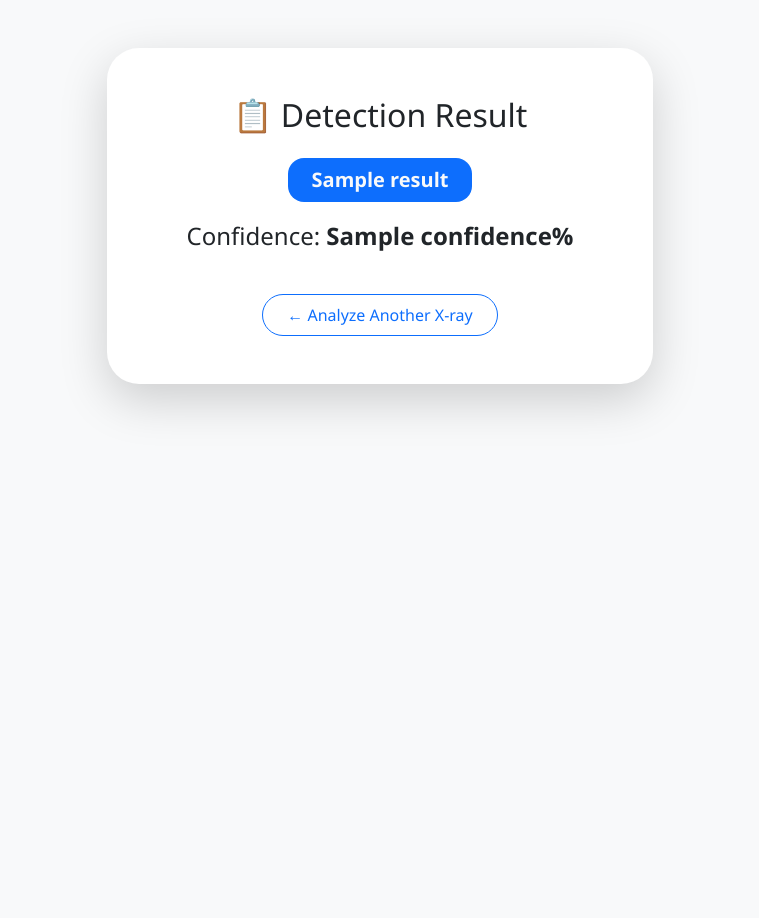
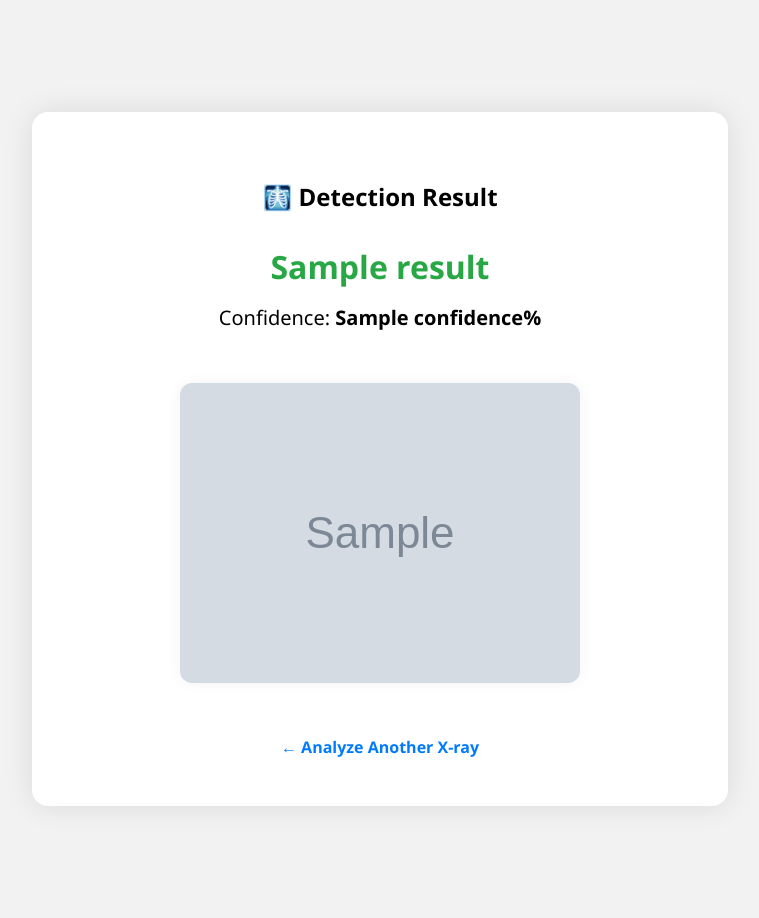
Before and after one commit to Shpatii/medical-agent, a Django app: template core/templates/pneumonia-result.html in a window 1280 px wide. Shown: the whole page, without its empty margins (260-1019 px from the left). Before the commit the page ends 413 px from the top, so only its background shows below. Run offline with Django 5.2, Linux system fonts and the light colour scheme; the template is opened without the code that fills it: most values are stand-ins (such as "Sample title", 1, 10 or a date in 2020); grey boxes marked "Sample" are stand-in pictures.

Commit message:
Before Hackathon

```diff
--- a/config/urls.py
+++ b/config/urls.py
@@ -16,9 +16,14 @@ Including another URLconf
 """
 from django.contrib import admin
 from django.urls import path, include
+from django.conf import settings
+from django.conf.urls.static import static
 
 
 urlpatterns = [
     path('admin/', admin.site.urls),
     path('', include('core.urls')),
 ]
+
+if settings.DEBUG:
+    urlpatterns += static(settings.MEDIA_URL, document_root=settings.MEDIA_ROOT)
--- a/core/templates/pneumonia-result.html
+++ b/core/templates/pneumonia-result.html
@@ -5,66 +5,148 @@
 <head>
   <meta charset="UTF-8">
   <title>Detection Result</title>
-  <meta name="viewport" content="width=device-width, initial-scale=1">
-  <link href="https://cdn.jsdelivr.net/npm/bootstrap@5.3.3/dist/css/bootstrap.min.css" rel="stylesheet">
+  <meta name="viewport" content="width=device-width, initial-scale=1.0">
+
   <style>
     body {
       font-family: 'Segoe UI', sans-serif;
-      background-color: #f8f9fa;
+      background-color: #f2f2f2;
+      margin: 0;
+      padding: 2rem;
     }
 
-    .card {
-      border: none;
-      border-radius: 2rem;
+    .result-box {
+      max-width: 600px;
+      margin: 5rem auto;
       background: white;
-      box-shadow: 0 0.75rem 2rem rgba(0, 0, 0, 0.05);
+      border-radius: 16px;
+      padding: 3rem;
+      box-shadow: 0 0 30px rgba(0,0,0,0.1);
+      text-align: center;
     }
 
-    .badge-label {
-      font-size: 1.25rem;
-      padding: 0.75rem 1.5rem;
-      border-radius: 1rem;
+    .result-label {
+      font-size: 2rem;
+      font-weight: bold;
+      margin-bottom: 1rem;
     }
 
-    .btn-outline-primary:hover {
-      background-color: #0d6efd;
-      color: white;
+    .red {
+      color: #dc3545;
+    }
+
+    .green {
+      color: #28a745;
+    }
+
+    .confidence {
+      font-size: 1.25rem;
+      margin-top: 1rem;
+    }
+
+    .recommendation {
+      margin-top: 2rem;
+      font-size: 1.1rem;
+      font-weight: 500;
+      color: #333;
+    }
+
+    .back-btn {
+      display: inline-block;
+      margin-top: 3rem;
+      text-decoration: none;
+      color: #007bff;
+      font-weight: bold;
+    }
+
+    .back-btn:hover {
+      text-decoration: underline;
+    }
+
+    img.preview {
+      margin-top: 2rem;
+      max-width: 100%;
+      border-radius: 12px;
+      box-shadow: 0 0 15px rgba(0,0,0,0.05);
     }
   </style>
 </head>
 <body>
 
-  <div class="container py-5">
-    <div class="row justify-content-center">
-      <div class="col-md-8 col-lg-6">
-        <div class="card shadow-lg">
-          <div class="card-body text-center p-5">
-            <h2 class="mb-4">📋 Detection Result</h2>
+  <div class="result-box">
+    <h2>🩻 Detection Result</h2>
 
     {% if result.error %}
-              <div class="alert alert-danger fs-5">
-                {{ result.error }}
-              </div>
+      <p class="result-label red">{{ result.error }}</p>
     {% else %}
-              <h3 class="mb-3">
-                <span class="badge bg-primary badge-label text-light">
+      <p class="result-label {% if result.label == 'PNEUMONIA' %}red{% else %}green{% endif %}">
         {{ result.label }}
-                </span>
-              </h3>
+      </p>
 
-              <p class="fs-4 mt-3">
+      <p class="confidence">
         Confidence: <strong>{{ result.confidence }}%</strong>
       </p>
+
+      {% if result.label == 'PNEUMONIA' %}
+        <p class="recommendation">⚠️ Contact a medical professional immediately.</p>
+      {% elif result.label == 'NORMAL' %}
+        <p class="recommendation">✅ No signs of pneumonia detected. You're all good!</p>
       {% endif %}
 
-            <a href="{% url 'pneumonia_page' %}" class="btn btn-outline-primary mt-4 px-4 py-2 rounded-pill">
-              ← Analyze Another X-ray
-            </a>
+      {% if image_url %}
+        <img src="{{ image_url }}" alt="Uploaded X-ray" class="preview">
+      {% endif %}
+    {% endif %}
+
+    {% if result.label == 'PNEUMONIA' %}
+  <div id="map" style="height: 400px; width: 100%; margin-top: 2rem; border-radius: 12px;"></div>
+    {% endif %}
+
+    <a href="{% url 'pneumonia_page' %}" class="back-btn">← Analyze Another X-ray</a>
   </div>
-        </div>
-      </div>
-    </div>
-  </div>
+
+  {% if result.label == 'PNEUMONIA' %}
+<script
+  src="https://maps.googleapis.com/maps/api/js?key=AIzaSyBLqADRujGYOoCGma7hfBGChgkwtVjnPz8&callback=initMap"
+  async defer>
+</script>
+
+<script>
+  function initMap() {
+    const ritKosovo = { lat: 42.648284, lng: 21.164520 };
+
+    const map = new google.maps.Map(document.getElementById("map"), {
+      zoom: 14,
+      center: ritKosovo,
+    });
+
+    // Blue marker: RIT Kosovo
+    new google.maps.Marker({
+      position: ritKosovo,
+      map: map,
+      title: "R.I.T Kosovo / AUK",
+      icon: "http://maps.google.com/mapfiles/ms/icons/blue-dot.png"
+    });
+
+    const hospitals = [
+      { name: "Spitali Amerikan Prishtinë", lat: 42.661301, lng: 21.165514 },
+      { name: "QKUK", lat: 42.663387, lng: 21.150987 },
+      { name: "QMF 1", lat: 42.661625, lng: 21.172566 },
+      { name: "QMF 2", lat: 42.653487, lng: 21.157670 },
+      { name: "QMF 3", lat: 42.673416, lng: 21.145206 },
+    ];
+
+    hospitals.forEach(h => {
+      new google.maps.Marker({
+        position: { lat: h.lat, lng: h.lng },
+        map: map,
+        title: h.name,
+        icon: "http://maps.google.com/mapfiles/ms/icons/red-dot.png"
+      });
+    });
+  }
+</script>
+{% endif %}
 
 </body>
 </html>
```
Also changed, not shown: config/settings.py (+8 -0 lines), core/views.py (+10 -6 lines), README.md, healthy.jpg (deleted), pneumonia.png (deleted). Lines whose indentation alone changed are shown as unchanged.
